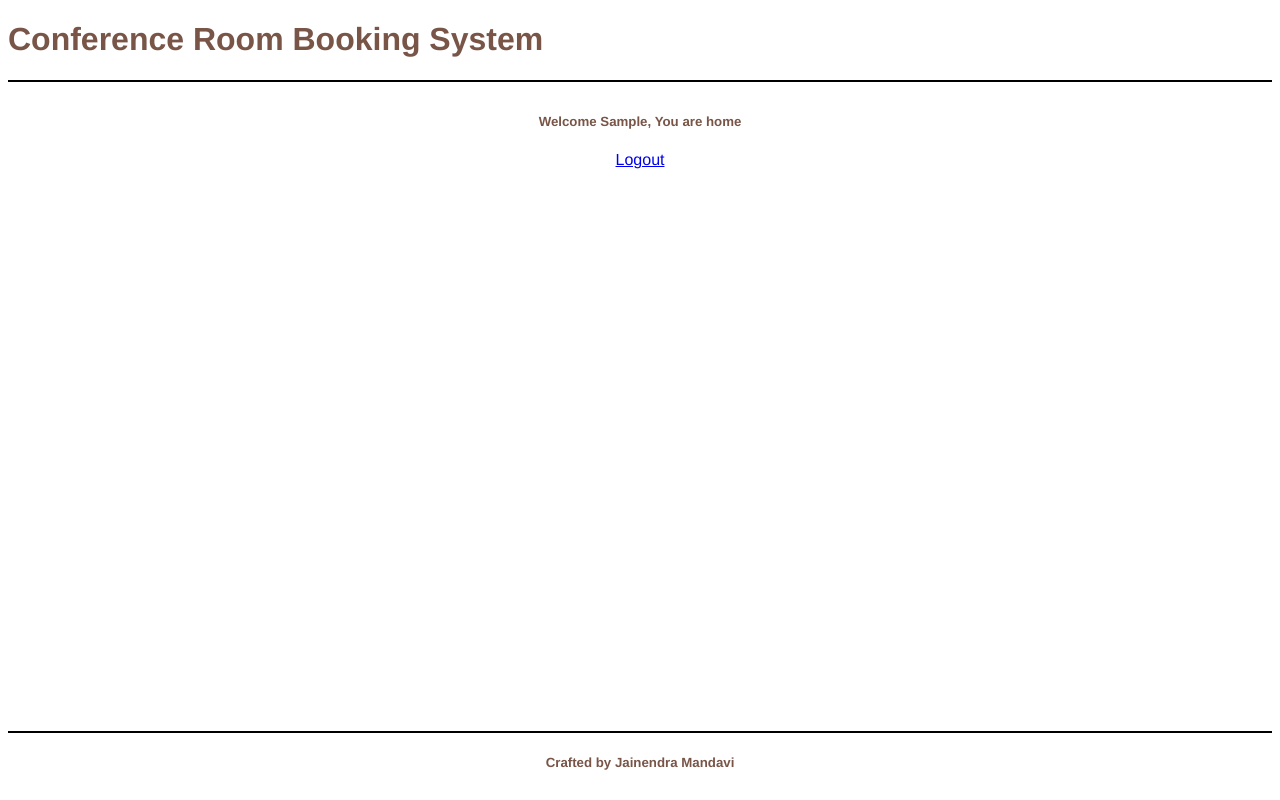
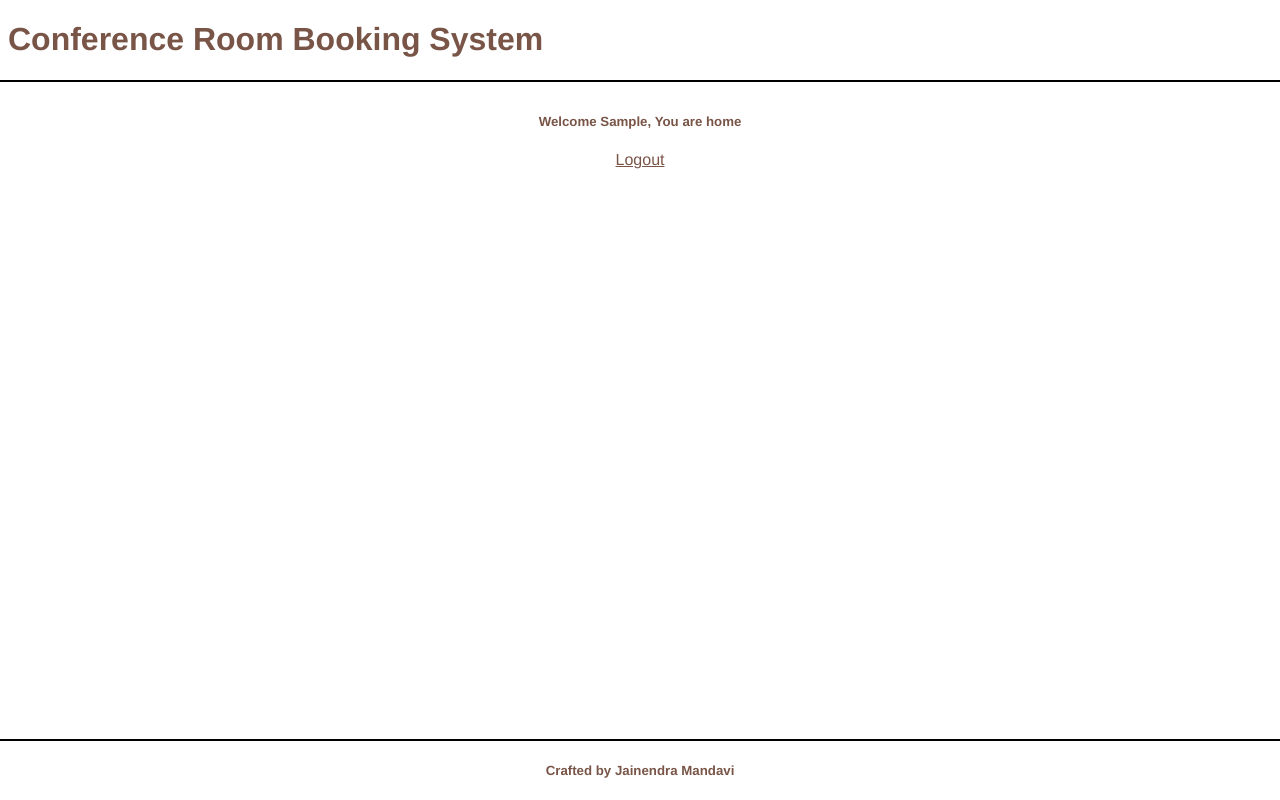
Before and after one commit to jainendra/ConferenceRoomBookingSystem, a Django app: page /home/ in a window 1280 px wide. Run offline with Django 3.2, Linux system fonts and the light colour scheme; the visitor is signed in with stand-in values (Sample User, id 1); parts of the project's set-up code (start-up, migrations or seed data) failed here and were passed over.

Commit message:
Add css for sticky footer

```diff
--- a/booking/static/booking/base.css
+++ b/booking/static/booking/base.css
@@ -1,37 +1,48 @@
+html, body {
+  height: 100%;
+}
+
 html {
     font-family: Helvetica;
     color: #795548;
 }
 
 body {
-    margin: 8px;
+    margin: 0px;
+    display: flex;
+    flex-direction: column;
+}
+
+a, a:visited {
+    color:#795548;
 }
 
 #header {
+    padding: 0px 8px;
     border-bottom: 2px solid black;
 }
 
 #footer {
-    position: absolute;
     right:0;
     left:0;
     bottom:0;
     border-top: 2px solid black;
-    margin:8px;
     text-align: center;
+    padding: 0px 8px;
 }
 
 #content {
+    flex: 1 0 auto;
     width: 80%;
     margin: 0  auto;
-    padding: 10px 0 10px 0;
+    padding: 10px 0 60px 0;
 }
 
 form input[type=text], form input[type=email], form input[type=password] {
     width: 100%;
     height: 40px;
     padding: 4px;
-    font-size: 16px;
+    font-size: 14px;
     box-sizing : border-box;
     margin: 4px 0;
 }
```
Also changed, not shown: booking/templates/login.html (renamed from booking/templates/index.html, +1 -19 lines), booking/templates/signup.html (added, +10 -0 lines), booking/static/booking/login.css (renamed from booking/static/booking/index.css), booking/static/booking/signup.css (added).
